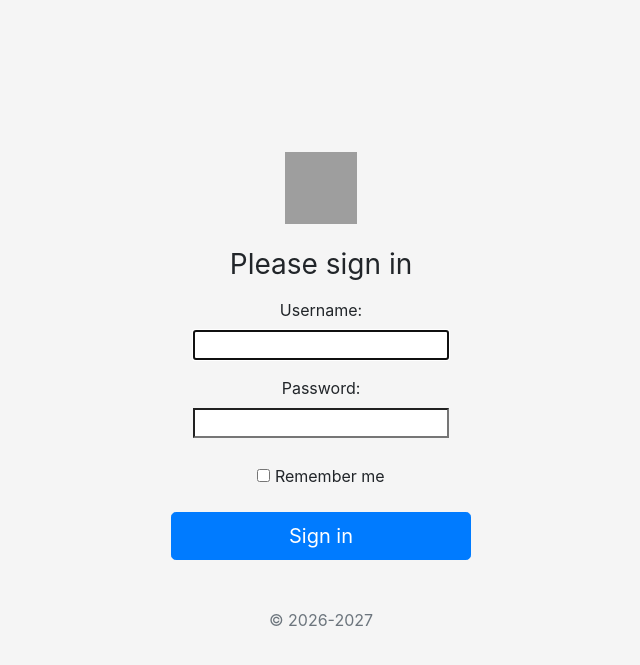
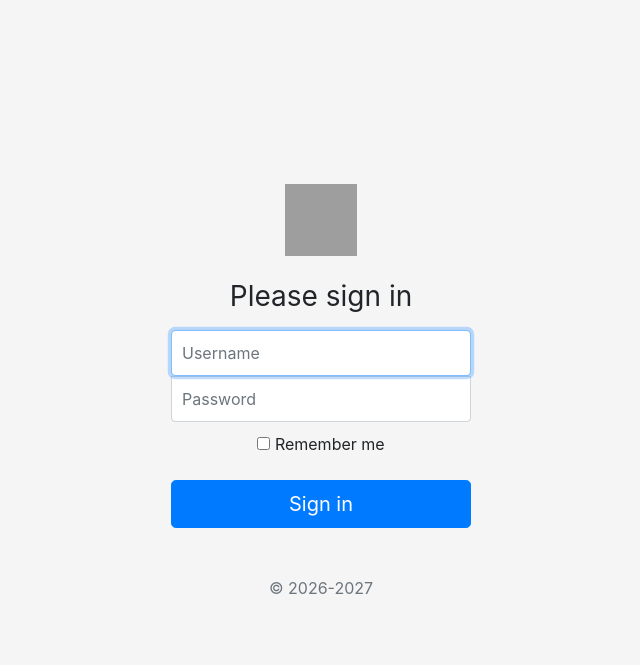
Before and after one commit to sepehrabbaspour/mysite, a Django app: page /accounts/login in a window 1280 px wide. Shown: the top 665 px of the page, without its empty margins (319-959 px from the left). Run offline with Django 5.2, Linux system fonts and the light colour scheme; some libraries are stand-ins or nearby versions; grey boxes are pictures that could not be loaded.

Commit message:
Add login and logout functionality
- Added login and logout handling with Django authentication.
- Protected the logout view with login_required.
- Configured LOGIN_URL for the login_required decorator.
- Updated the authentication form layout in the templates.

```diff
--- a/accounts/views.py
+++ b/accounts/views.py
@@ -1,6 +1,7 @@
 from django.shortcuts import render , redirect #baraye redirect be ye safhe dige
-from django.contrib.auth import authenticate, login
+from django.contrib.auth import authenticate, login , logout #/ login baraye login / logout baraye logout /
 from django.contrib.auth.forms import AuthenticationForm #baraye estefade az form haye bulit-in django
+from django.contrib.auth.decorators import login_required #baraye decorator login_required
 # Create your views here.
 
 def login_view(request):
@@ -37,9 +38,11 @@ def login_view(request):
     #key value pas dadim tooye safhe va tooye template ham ba key mesage be soorat {{message}} darj sh kardim
     #hala berim hamin kar ro tooye templte anjam bedim
 
+@login_required
 def logout_view(request):
-    # return render(request , 'accounts/logout.html')
-    pass
+    #if request.user.is_authenticated: #migim agar karbar ma login karde bood , betoone logout kone. dar gheyr in soorat redirect beshe be safhe asli
+    logout(request) #request karbar ro mizarim tooye function logout / bala ham import sh kardim.
+    return redirect('/')
 
 def signup_view(request):
     return render(request , 'accounts/signup.html')
--- a/mysite/settings.py
+++ b/mysite/settings.py
@@ -253,7 +253,8 @@ X_FRAME_OPTIONS = 'SAMEORIGIN'
 
 #in hamoon x frame option hast ke tooye file admin.py app blog ghesmat summernote tozihesh dadim
 
-
+# login URL for login_required
+LOGIN_URL = 'accounts:login'
 
 
 #in file tanzimat proje mano negah dari mikone , har tanzimi ke baraye sakhtar koli proje dar nazar begirim bayad biaim inja.
--- a/templates/accounts/login.html
+++ b/templates/accounts/login.html
@@ -25,7 +25,11 @@
         {% comment %} tooye url sh ham migim boro tooye usr haye accounts (behesh esm dadim) va befrest be function login (behesh esm dadim) {% endcomment %}
       <img class="mb-4" src="https://getbootstrap.com/docs/4.0/assets/brand/bootstrap-solid.svg" alt="" width="72" height="72">
       <h1 class="h3 mb-3 font-weight-normal">Please sign in</h1>
-      {{form.as_p}} <!--alan be jaye oon form ke ba css va ina bood kelid form ro miarim ke tooye views ha import kardim va dadim be context-->
+      {% comment %} {{form.as_p}} be in soorat ham mitoonim az django form estefade konim ke kelid sh ro tooye view dadim va inja darim estefade mikonim {% endcomment %}
+      <label for="inputEmail" class="sr-only">Username</label>
+      <input type="text" name="username" class="form-control" placeholder="Username" required autofocus>
+      <label for="inputPassword" class="sr-only">Password</label>
+      <input type="password" name="password" class="form-control" placeholder="Password" required>
       <div class="checkbox mb-3">
         <label>
           <input type="checkbox" value="remember-me"> Remember me
--- a/templates/base.html
+++ b/templates/base.html
@@ -42,6 +42,8 @@
 							{% if request.user.is_authenticated %}
 							{% comment %} esm user mano neshoon bede ba yseri matn ghablesh{% endcomment %}
 			  					<li><a href="#">you logged in as {{request.user.username}}</a></li>
+								{% comment %} baraye logout kardan {% endcomment %}
+								<li><a href="{% url 'accounts:logout' %}">logout</a></li>
 							{% else %}
 							{% comment %} dar gheyr in soorat agar login nakarde bood lonk haye marboot be login ro behesh bede {% endcomment %}
 								<li><a href="{% url 'accounts:login' %}">Login</a></li>
```
